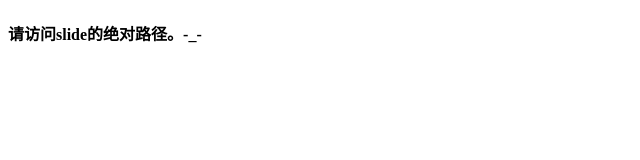
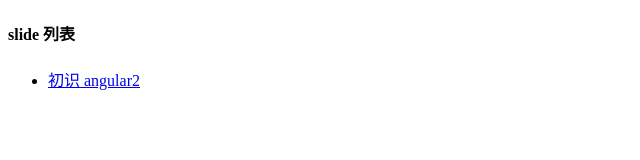
Before and after one commit to limerickgds/slides, a plain HTML site: page index.html in a window 1280 px wide. Shown: the whole page, without its empty margins (0-640 px from the left). Drawn offline with Linux system fonts and the light colour scheme.

Commit message:
增加 slide 列表

```diff
--- a/acquaintance-of-angular2/Gruntfile.js
+++ b/acquaintance-of-angular2/Gruntfile.js
@@ -1,6 +1,6 @@
 /* global module:false */
 module.exports = function(grunt) {
-	var port = grunt.option('port') || 8000;
+	var port = grunt.option('port') || 8200;
 	var base = grunt.option('base') || '.';
 
 	// Project configuration
--- a/index.html
+++ b/index.html
@@ -5,6 +5,9 @@
     <title>limerick's Slides</title>
   </head>
   <body>
-    <h4>请访问slide的绝对路径。-_-</h4>
+    <h4>slide 列表</h4>
+    <ul>
+      <li><a href="https://limerickgds.github.io/slides/acquaintance-of-angular2/">初识 angular2</a></li>
+    </ul>
   </body>
 </html>
```
